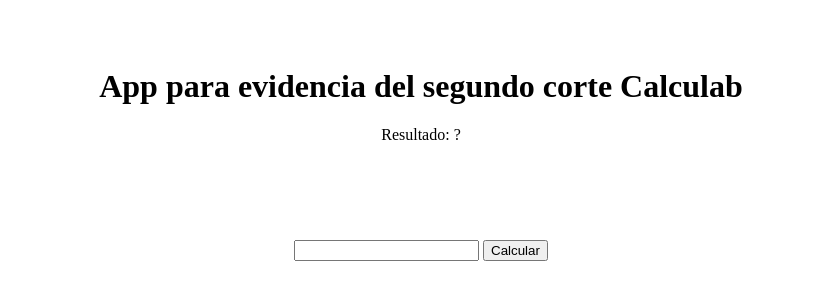
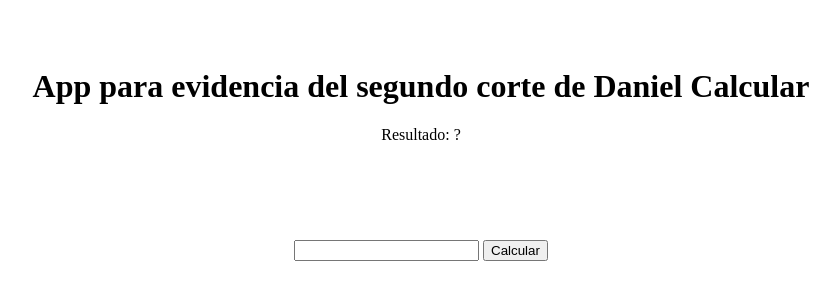
Before and after one commit to M-Ds7/Calcular, a plain HTML site: page index.html in a window 1280 px wide. Shown: the part 246-546 px from the top of the page, without its empty margins (219-1059 px from the left). Drawn offline with Linux system fonts and the light colour scheme.

Commit message:
actualizacion de titulo

```diff
--- a/index.html
+++ b/index.html
@@ -12,7 +12,7 @@
 
         <div class="main">
             <div class="contenedor_info">
-                <h1 class="titulo">App para evidencia del segundo corte<b> Calculab</b></h1>
+                <h1 class="titulo">App para evidencia del segundo corte de Daniel<b> Calcular</b></h1>
                 <p>Resultado: <span class="resultado">?</span></p>
               </div>
 
```
